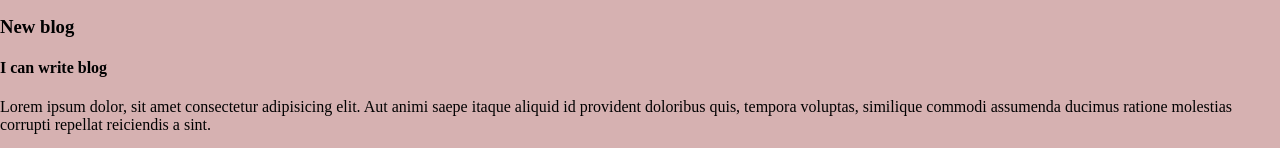
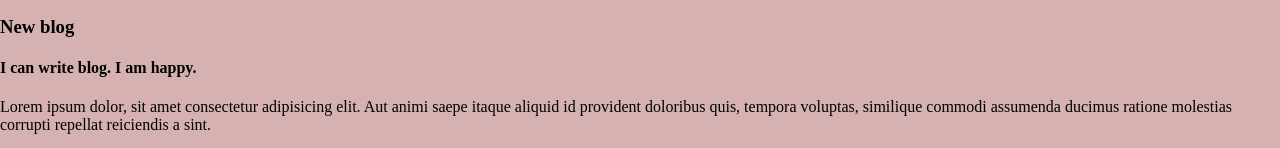
Before and after one commit to ThisIsKhalid/JS, a plain HTML site: page index.html in a window 1280 px wide. Shown: the part 135-283 px from the top of the page. Drawn offline with Linux system fonts and the light colour scheme.

Commit message:
added something for understanding conflict

```diff
--- a/index.html
+++ b/index.html
@@ -13,7 +13,7 @@
     <p>This is my project. If you have any problem with that you can call me. I wish we get along</p>
 
     <h3>New blog</h3>
-    <h4>I can write blog</h4>
+    <h4>I can write blog. I am happy.</h4>
     <p>Lorem ipsum dolor, sit amet consectetur adipisicing elit. Aut animi saepe itaque aliquid id provident doloribus quis, tempora voluptas, similique commodi assumenda ducimus ratione molestias corrupti repellat reiciendis a sint.</p>
 
     <img src="Image/image.png" alt="">
```
